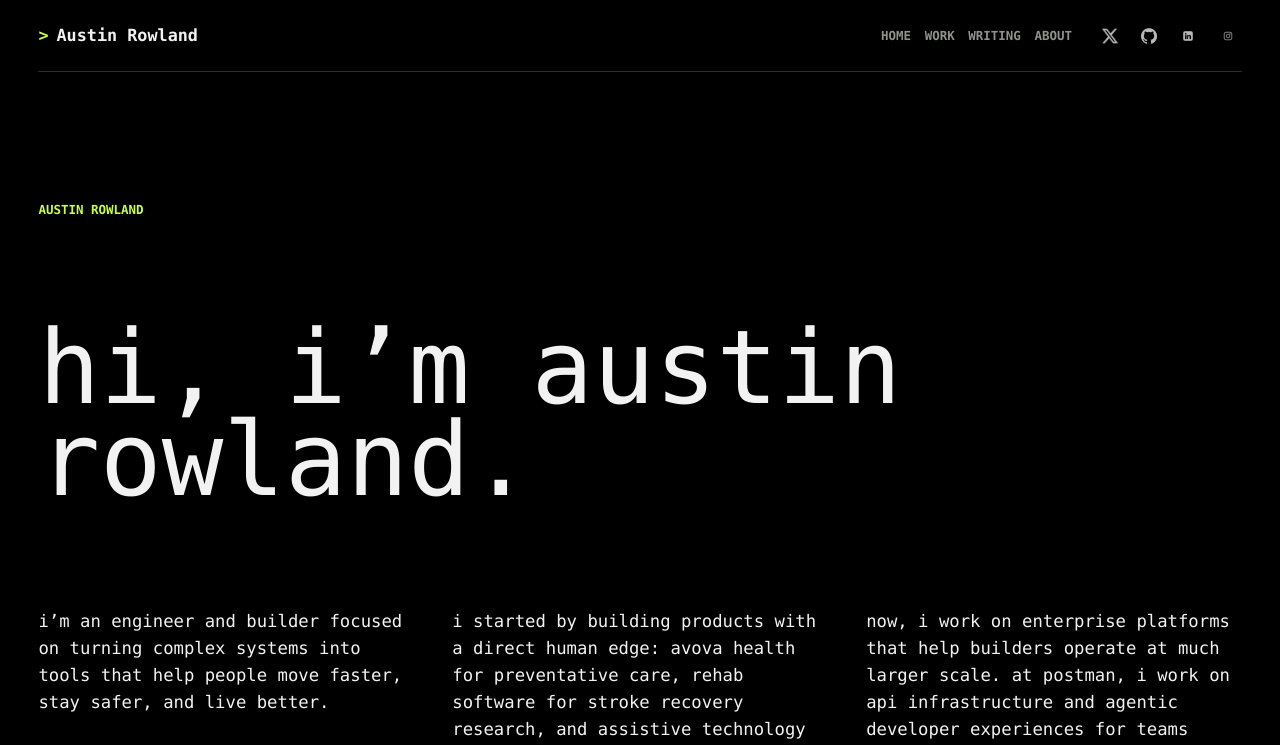
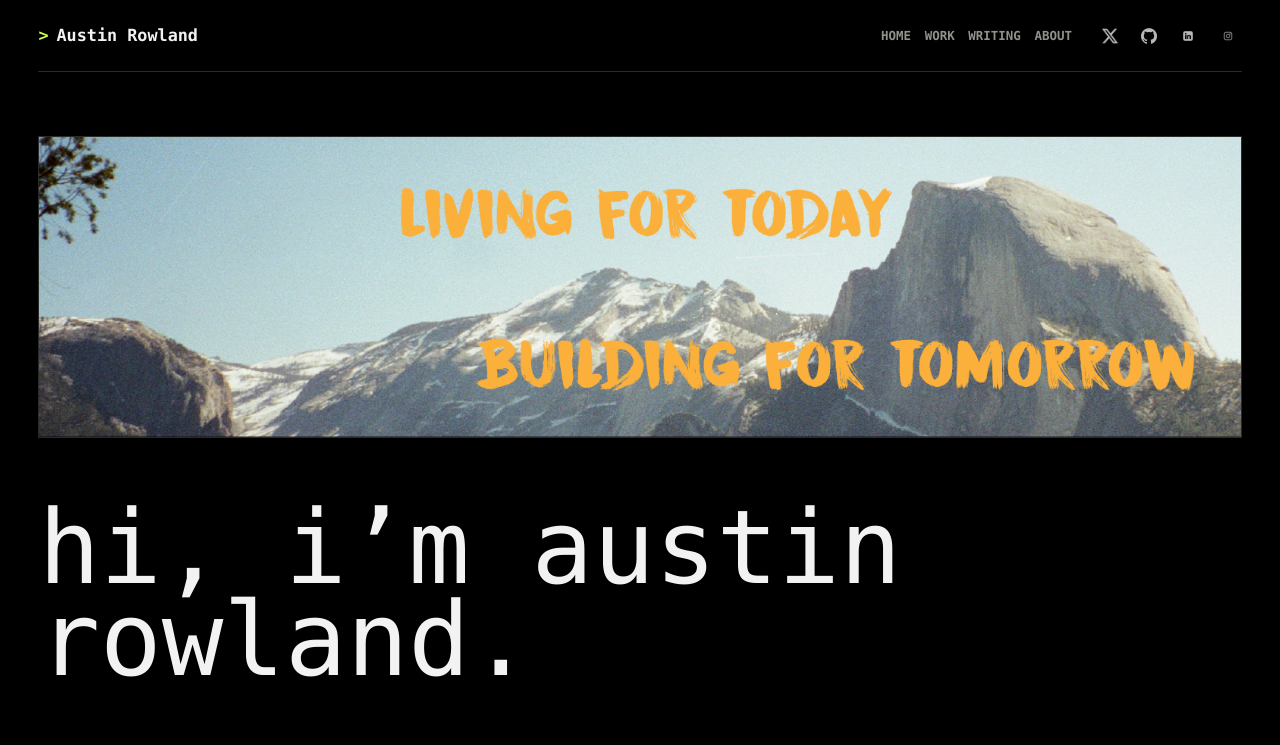
Before and after one commit to austinrowland/austinrowland.com, a Next.js app: page / in a window 1280 px wide. Shown: the top 745 px of the page. Built offline with nearby package versions, Linux system fonts and the light colour scheme.

Commit message:
Add home page visual banner

```diff
--- a/src/app/globals.css
+++ b/src/app/globals.css
@@ -186,19 +186,20 @@ section,
 
 .home-intro {
   min-width: 0;
-  min-height: calc(100vh - 4.5rem);
   display: grid;
-  grid-template-rows: 1fr auto;
-  gap: clamp(3rem, 8vw, 7rem);
-  padding-block: clamp(4rem, 10vw, 8rem);
+  gap: clamp(2rem, 5vw, 4.5rem);
+  padding-block: clamp(2rem, 5vw, 4rem) clamp(4rem, 9vw, 7rem);
 }
 
-.home-intro__marker {
-  color: var(--color-signal);
-  font-size: 0.78rem;
-  font-weight: 700;
-  letter-spacing: 0;
-  text-transform: uppercase;
+.home-intro__visual {
+  width: 100%;
+  margin: 0;
+  border: 1px solid var(--color-border);
+}
+
+.home-intro__visual img {
+  width: 100%;
+  height: auto;
 }
 
 .home-intro__copy {
@@ -461,6 +462,10 @@ section,
     padding-block: 3rem;
   }
 
+  .home-intro {
+    gap: 2rem;
+  }
+
   .page-intro h1 {
     font-size: clamp(2.75rem, 13vw, 4rem);
   }
--- a/src/app/page.tsx
+++ b/src/app/page.tsx
@@ -3,7 +3,12 @@ import { profile } from "@/content/profile";
 export default function HomePage() {
   return (
     <section className="home-intro" aria-labelledby="home-intro-title">
-      <div className="home-intro__marker">Austin Rowland</div>
+      <figure className="home-intro__visual">
+        <img
+          alt="Yosemite mountain banner with the words living for today, building for tomorrow."
+          src="/home/live-for-today-build-for-tomorrow.png"
+        />
+      </figure>
       <h1 id="home-intro-title">{profile.homeIntro.heading}</h1>
       <div className="home-intro__copy">
         {profile.homeIntro.paragraphs.map((paragraph) => (
```
Also changed, not shown: public/home/live-for-today-build-for-tomorrow.png (added).
